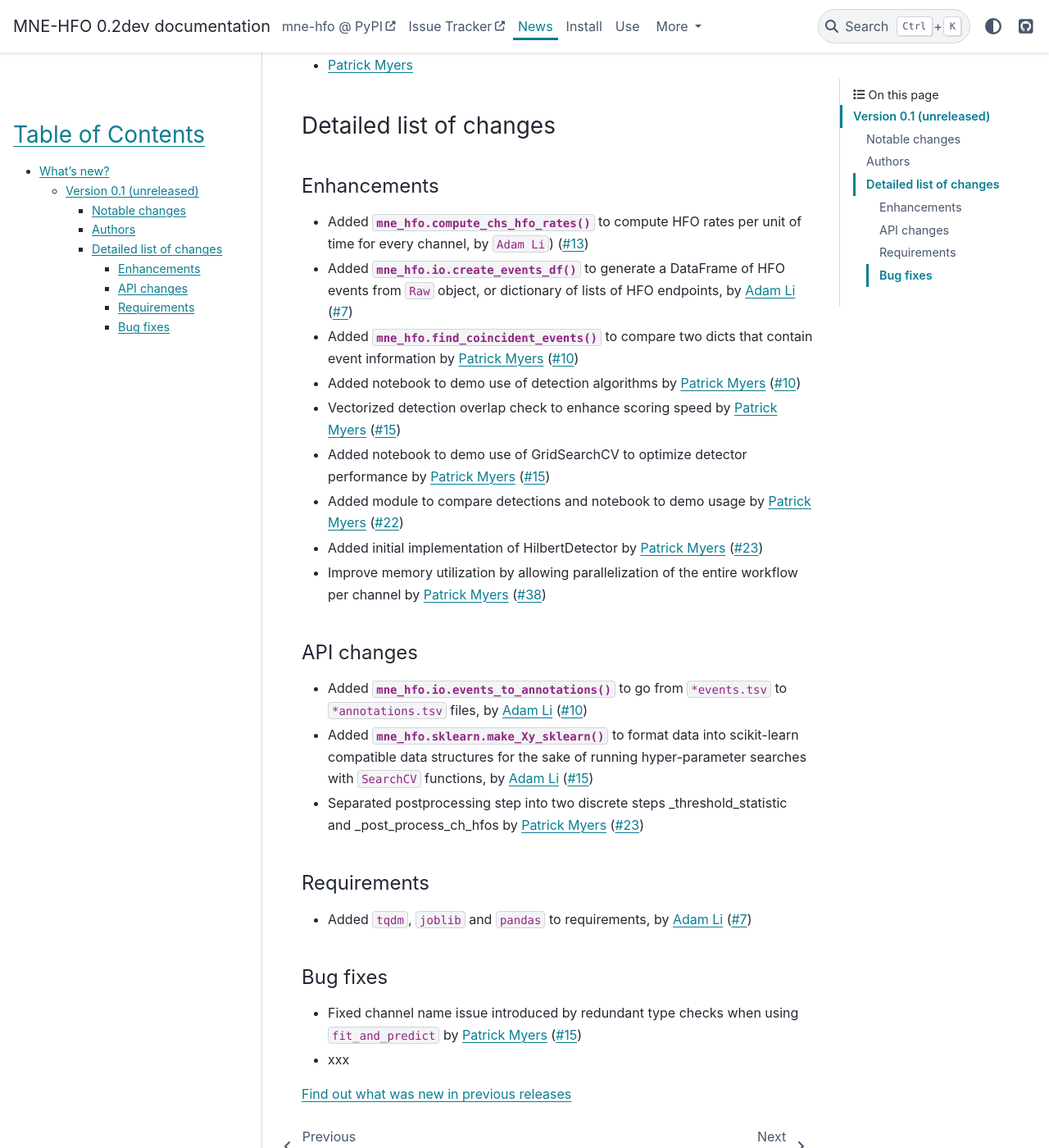
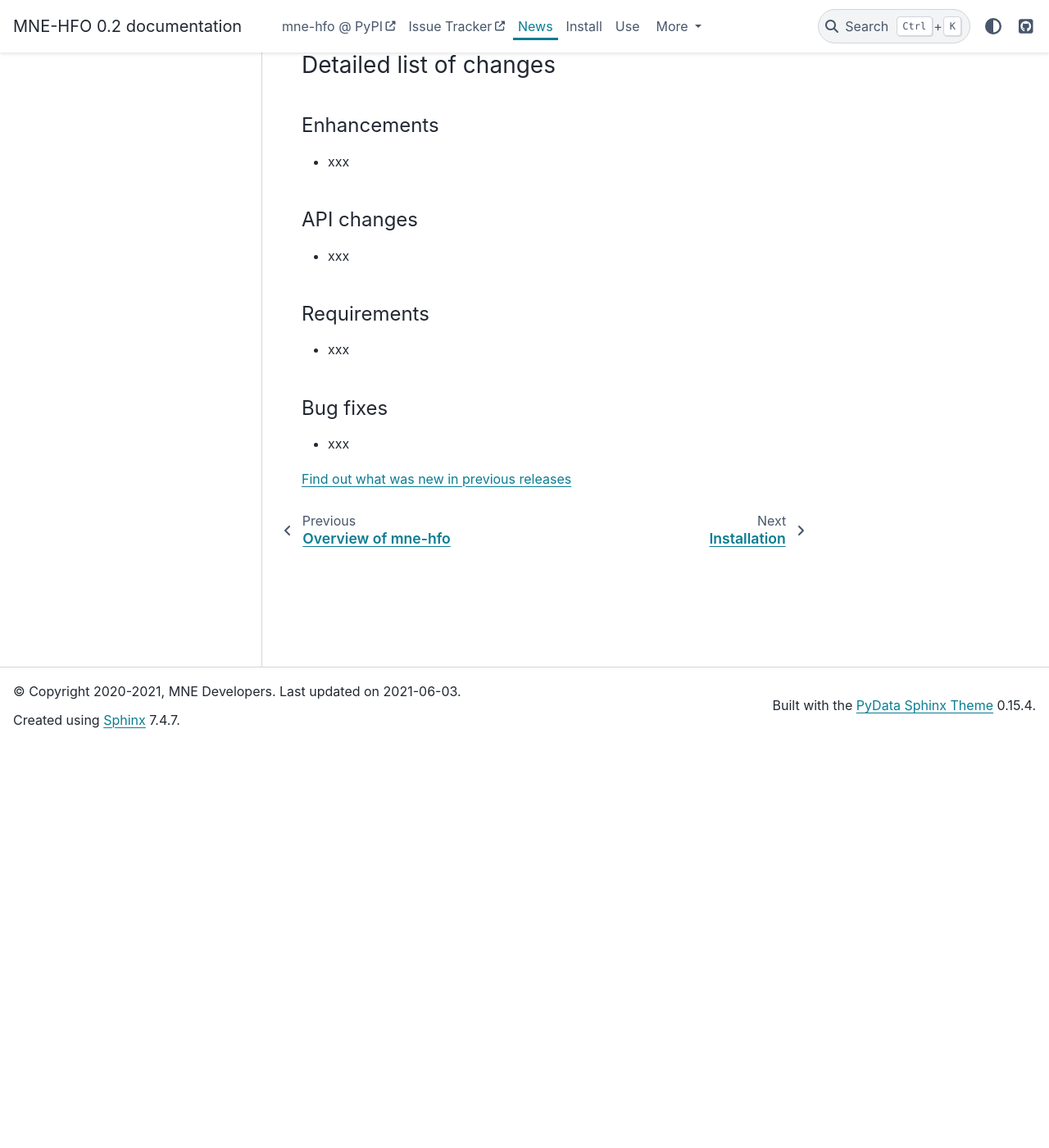
Before and after one commit to mne-tools/mne-hfo, a Sphinx documentation site: the page built from docs/whats_new.rst, in a window 1280 px wide and 1400 px high, scrolled down 493 px. Shown: the whole window at 82% size. Built offline with Sphinx 7.4.7 and the PyData theme 0.15.4, drawn with Linux system fonts in a browser that asks for light colours; cross-references to code outside the pages are shown as plain code; some of the changed text lies outside the part shown.

```diff
--- a/docs/conf.py
+++ b/docs/conf.py
@@ -119,7 +119,7 @@ html_css_files = ['style.css']
 html_theme_options = {
     'icon_links': [
         dict(name='GitHub',
-             url='https://github.com/mne-tools/mne-bids',
+             url='https://github.com/mne-tools/mne-hfo',
              icon='fab fa-github-square'),
     ],
     # 'navbar_title': 'MNE-HFO',
--- a/docs/whats_new.rst
+++ b/docs/whats_new.rst
@@ -8,9 +8,9 @@ What's new?
 ===========
 
 .. currentmodule:: mne_hfo
-.. _changes_0_1:
+.. _changes_0_3:
 
-Version 0.1 (unreleased)
+Version 0.3 (unreleased)
 ------------------------
 
 xxx
@@ -23,40 +23,25 @@ Notable changes
 Authors
 ~~~~~~~
 
-* `Adam Li`_
-* `Patrick Myers`_
-
 Detailed list of changes
 ~~~~~~~~~~~~~~~~~~~~~~~~
 
 Enhancements
 ^^^^^^^^^^^^
 
-- Added :func:`mne_hfo.compute_chs_hfo_rates` to compute HFO rates per unit of time for every channel, by `Adam Li`) (:gh:`13`)
-- Added :func:`mne_hfo.io.create_events_df` to generate a DataFrame of HFO events from ``Raw`` object, or dictionary of lists of HFO endpoints, by `Adam Li`_ (:gh:`7`)
-- Added :func:`mne_hfo.find_coincident_events` to compare two dicts that contain event information by `Patrick Myers`_ (:gh:`10`)
-- Added notebook to demo use of detection algorithms by `Patrick Myers`_ (:gh:`10`)
-- Vectorized detection overlap check to enhance scoring speed by `Patrick Myers`_ (:gh:`15`)
-- Added notebook to demo use of GridSearchCV to optimize detector performance by `Patrick Myers`_ (:gh:`15`)
-- Added module to compare detections and notebook to demo usage by `Patrick Myers`_ (:gh:`22`)
-- Added initial implementation of HilbertDetector by `Patrick Myers`_ (:gh:`23`)
-- Improve memory utilization by allowing parallelization of the entire workflow per channel by `Patrick Myers`_ (:gh:`38`)
+- xxx
 
 API changes
 ^^^^^^^^^^^
 
-- Added :func:`mne_hfo.io.events_to_annotations` to go from ``*events.tsv`` to ``*annotations.tsv`` files, by `Adam Li`_ (:gh:`10`)
-- Added :func:`mne_hfo.sklearn.make_Xy_sklearn` to format data into scikit-learn compatible data structures for the sake of running hyper-parameter searches with ``SearchCV`` functions, by `Adam Li`_ (:gh:`15`)
-- Separated postprocessing step into two discrete steps _threshold_statistic and _post_process_ch_hfos by `Patrick Myers`_ (:gh:`23`)
+- xxx
 
 Requirements
 ^^^^^^^^^^^^
 
-- Added ``tqdm``, ``joblib`` and ``pandas`` to requirements, by `Adam Li`_ (:gh:`7`)
-
+- xxx
 Bug fixes
 ^^^^^^^^^
-- Fixed channel name issue introduced by redundant type checks when using `fit_and_predict` by `Patrick Myers`_ (:gh:`15`)
 
 - xxx
 
--- a/mne_hfo/__init__.py
+++ b/mne_hfo/__init__.py
@@ -1,6 +1,6 @@
 """MNE software for computing HFOs from iEEG data."""
 
-__version__ = '0.2dev'
+__version__ = '0.2'
 
 from mne_hfo.detect import RMSDetector, LineLengthDetector, HilbertDetector
 from mne_hfo.hodetect import MorphologyDetector, CSDetector
```
Also changed, not shown: docs/whats_new_previous_releases.rst (+26 -7 lines), 2 other files.
